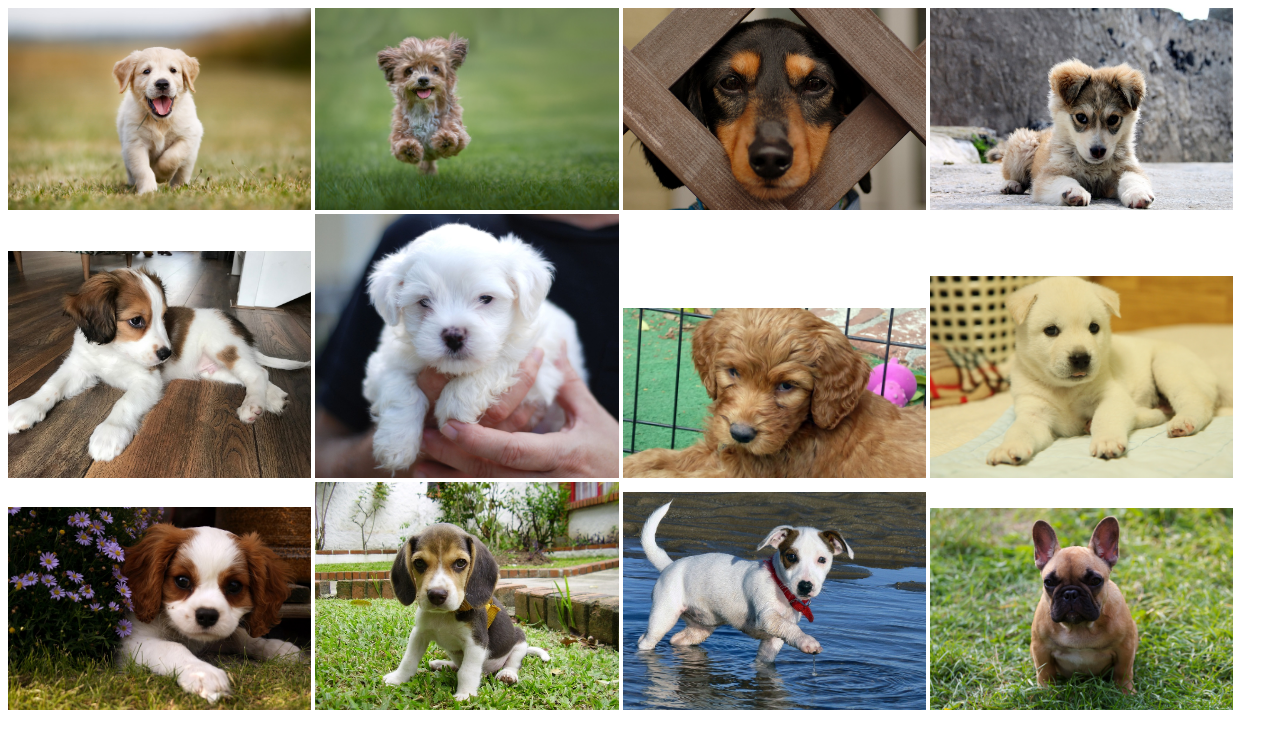
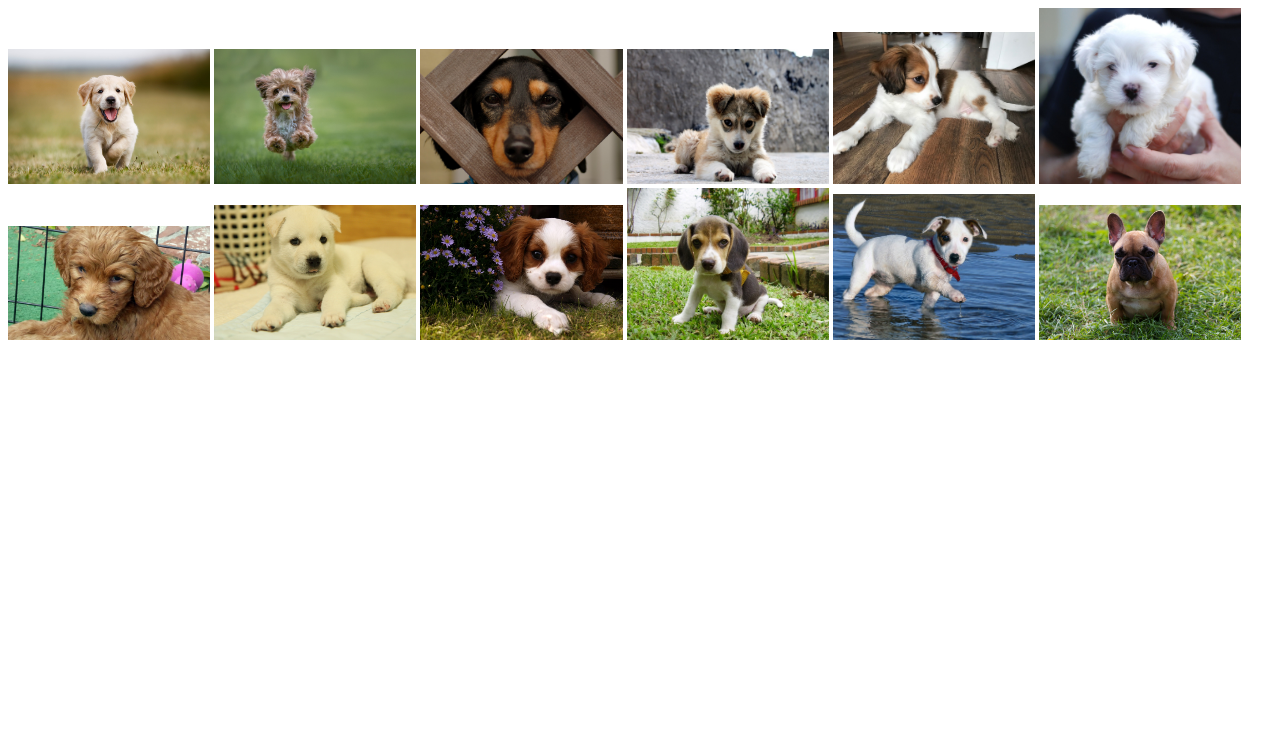
Before and after one commit to UnderNotic/http-multiplexing, a website: page index.html in a window 1280 px wide. Drawn offline with Linux system fonts and the light colour scheme.

Commit message:
smaller puppies

```diff
--- a/index.html
+++ b/index.html
@@ -6,17 +6,17 @@
     <title>Puppies</title>
 </head>
 <body>
-    <img width="24%" src="puppy1.jpg" />
-    <img width="24%" src="puppy2.jpg" />
-    <img width="24%" src="puppy3.jpg" />
-    <img width="24%" src="puppy4.jpg" />
-    <img width="24%" src="puppy5.jpg" />
-    <img width="24%" src="puppy6.jpg" />
-    <img width="24%" src="puppy7.jpg" />
-    <img width="24%" src="puppy8.jpg" />
-    <img width="24%" src="puppy9.jpg" />
-    <img width="24%" src="puppy10.jpg" />
-    <img width="24%" src="puppy11.jpg" />
-    <img width="24%" src="puppy12.jpg" />
+    <img width="16%" src="puppy1.jpg" />
+    <img width="16%" src="puppy2.jpg" />
+    <img width="16%" src="puppy3.jpg" />
+    <img width="16%" src="puppy4.jpg" />
+    <img width="16%" src="puppy5.jpg" />
+    <img width="16%" src="puppy6.jpg" />
+    <img width="16%" src="puppy7.jpg" />
+    <img width="16%" src="puppy8.jpg" />
+    <img width="16%" src="puppy9.jpg" />
+    <img width="16%" src="puppy10.jpg" />
+    <img width="16%" src="puppy11.jpg" />
+    <img width="16%" src="puppy12.jpg" />
 </body>
 </html>
```
Also changed, not shown: index_delay.html (+12 -12 lines).
